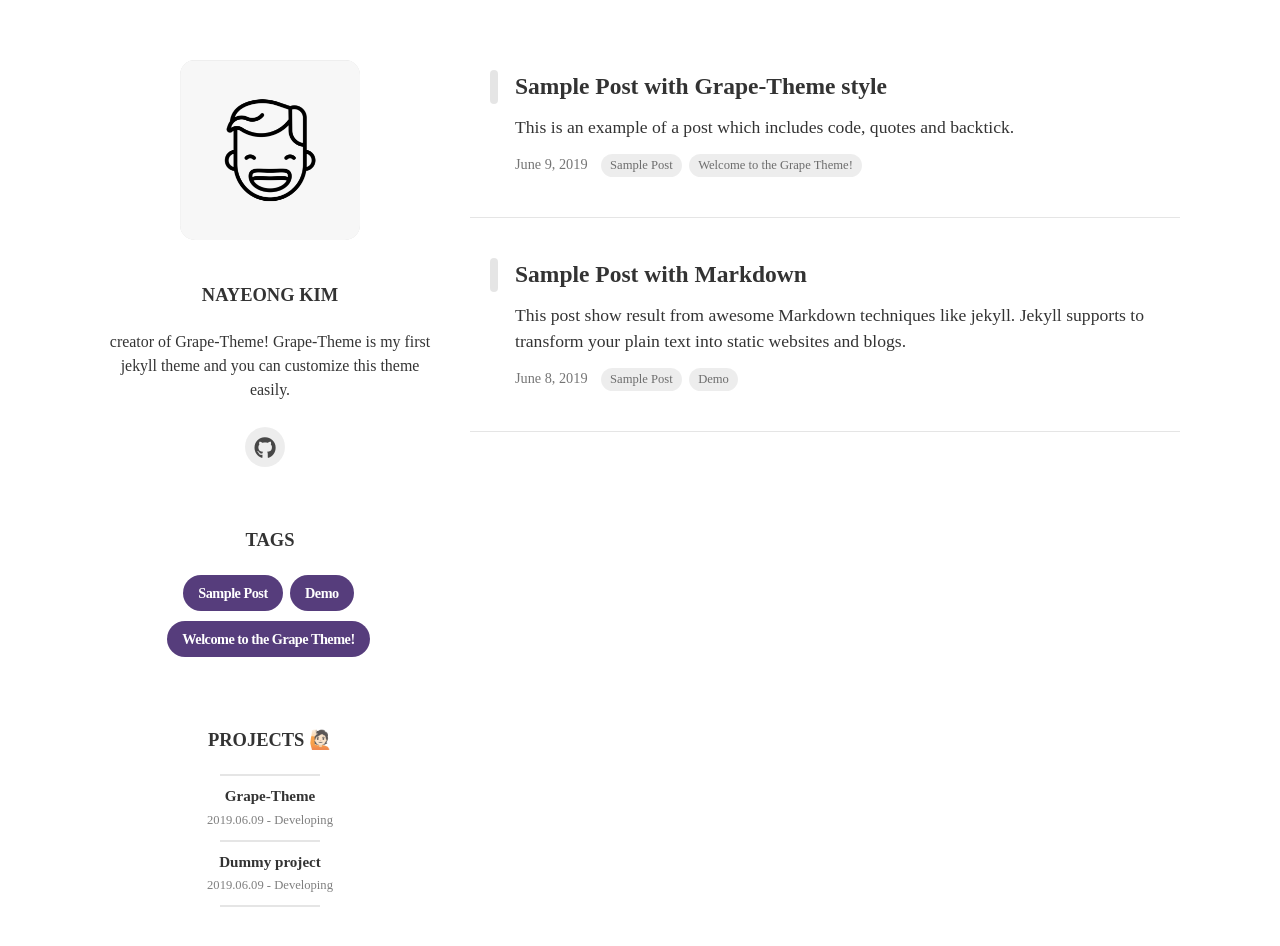
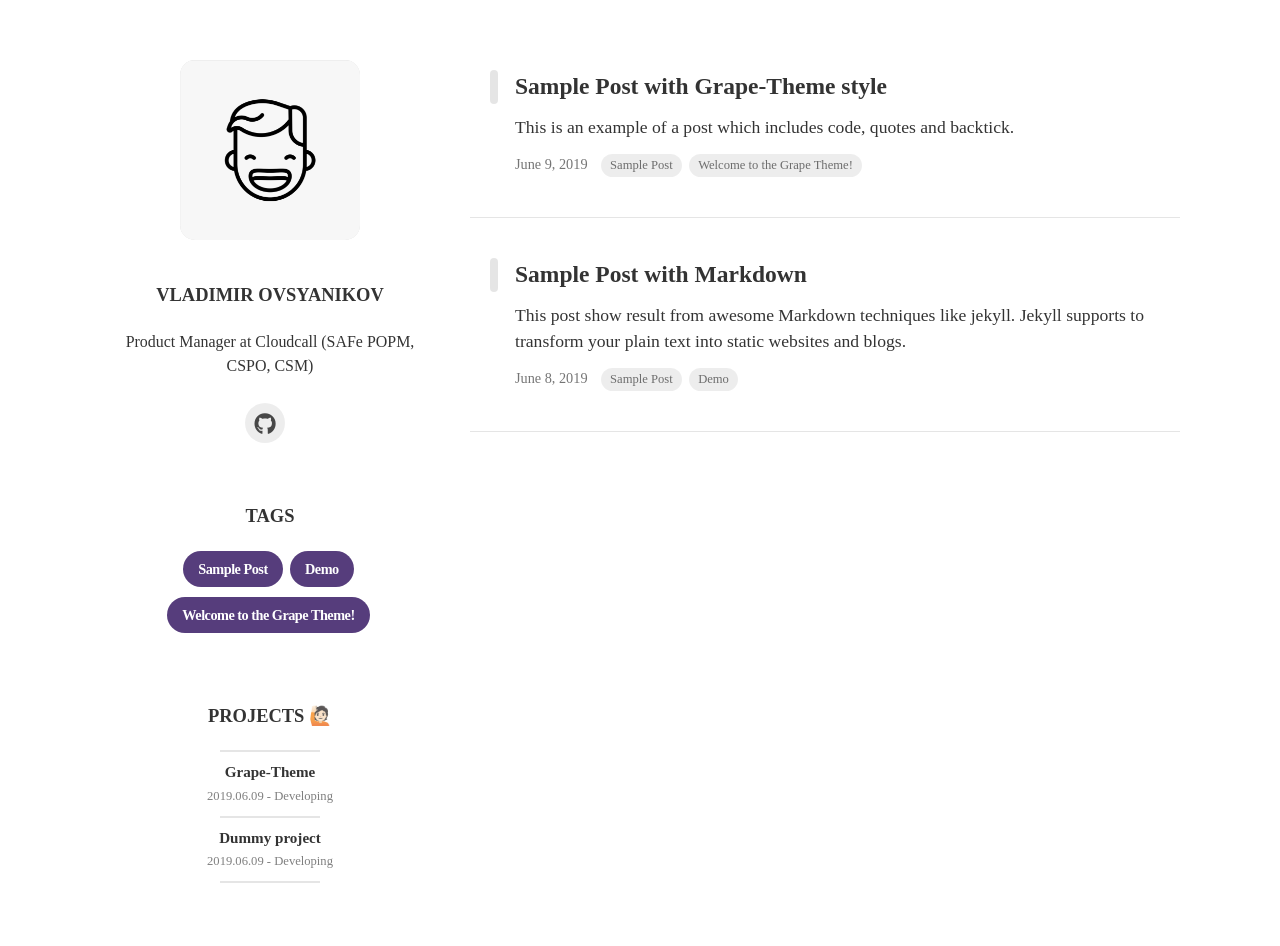
Before and after one commit to vlad-ovsyannikov/iampdm, a Jekyll site: the page built from docs/index.html, in a window 1280 px wide. Built offline with Jekyll 4.4.1, drawn with Linux system fonts in a browser that asks for light colours; nearby versions of some CDN libraries; some web fonts are replaced; the list of posts is cut into pages by our own code; after the commit the page ends 922 px from its top, so only the background shows below that.

Commit message:
Change config

```diff
--- a/docs/_config.yml
+++ b/docs/_config.yml
@@ -1,23 +1,23 @@
 # Site Settings
 baseurl: ""
-url : "https://naye0ng.github.io"
+url : "https://iampdm.com"
 
 # Blog Settings
 theme_settings :
-  title : Grape Theme
+  title : IamPdm.com
   favicon : assets/favicon.ico
 
   # Profile Settings
   profile :
     image : assets/img/smile.png
-    username : Nayeong Kim
-    description : creator of Grape-Theme! Grape-Theme is my first jekyll theme and you can customize this theme easily.
+    username : Vladimir Ovsyanikov
+    description : Product Manager at Cloudcall (SAFe POPM, CSPO, CSM)
     experience :
-      - start : 2017-05-03
-        end : 2018-05-06
-        experience : company name, title
+      - start : 2018-02-01
+        experience : Cloudcall, Product Manager
+
     skills :
-      - skill : HTML5 & CSS
+      - skill : Product Managment
         value : 85  # Percent value
 
   # Icons
```
